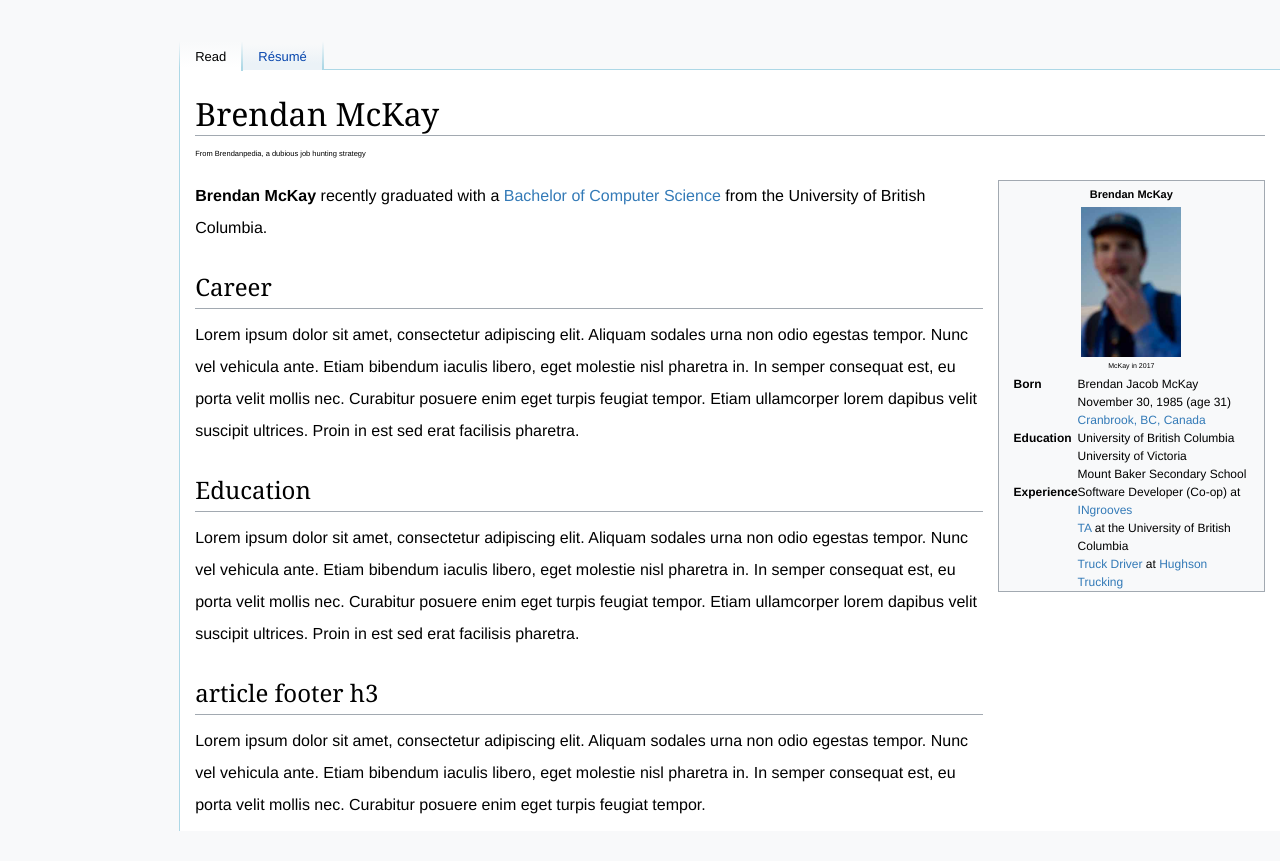
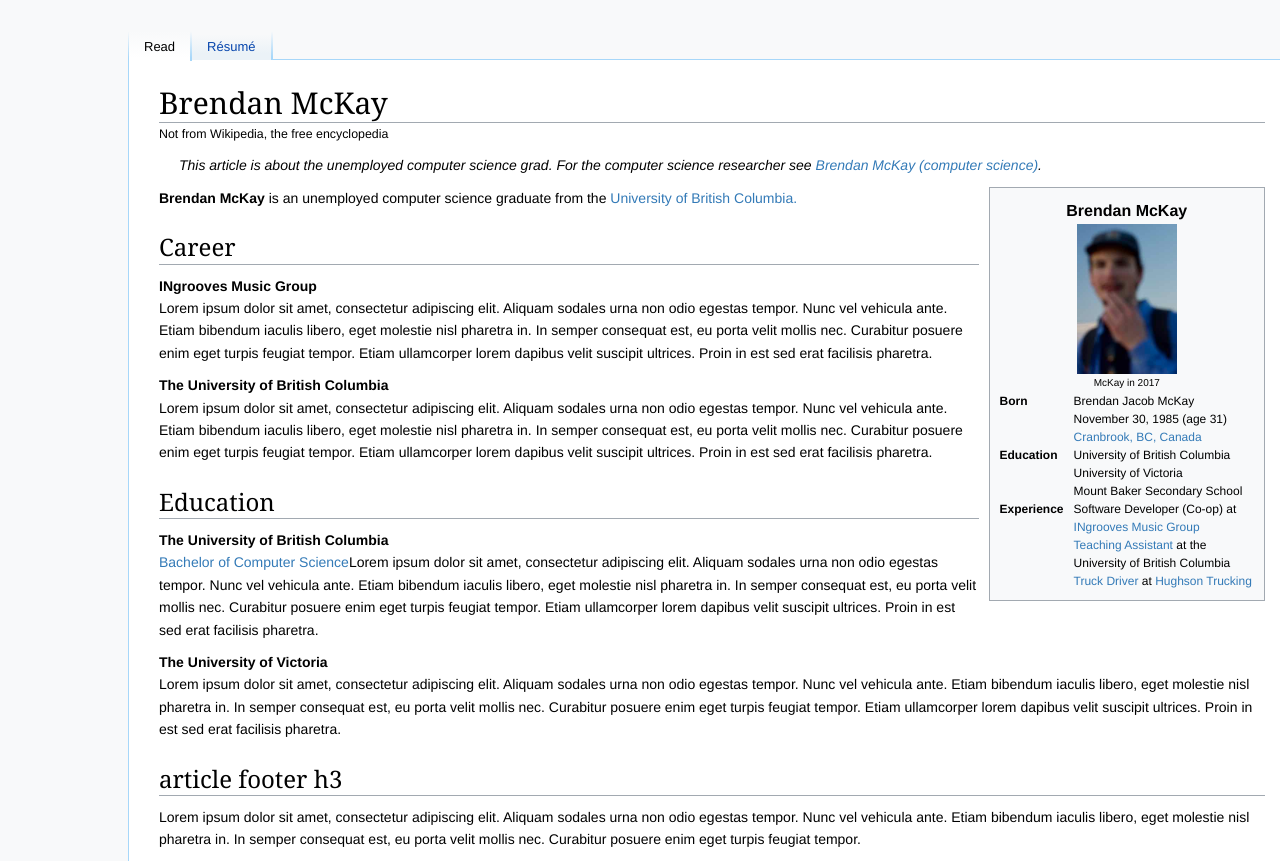
Before and after one commit to brjmc/brjmc.github.io, a plain HTML site: page index.html in a window 1280 px wide. Before the commit the page ends 831 px from the top, so only its background shows below. Drawn offline with nearby package versions, Linux system fonts and the light colour scheme.

Commit message:
finish layout, prepare for content

```diff
--- a/css/style.css
+++ b/css/style.css
@@ -1,30 +1,45 @@
 
 
-body{ font:16px/32px Helvetica, Helvetica Neue, Arial, sans-serif; background: #f8f9fa; color: #000000}
+body{
+	font:16px/32px Helvetica, Helvetica Neue, Arial, sans-serif;
+	background: #f8f9fa;
+	color: #000000;
+	line-height: 1.6;
+	}
 #container{
-	width: 86%;
+	width: 90%;
 	background: #fff;
 	padding: 0;
 }
 #header-container{
-	height: 70px;
-	border-bottom: 1px solid lightblue;
+	height: 60px;
+	border-bottom: 1px solid #a7d7f9;
 	background: #f8f9fa;
 	width: 100%;
 	margin: 0;
 	padding: 0;
 }
+
+#see-also{
+	margin-left:2rem;
+	font-size: 0.875em;
+}
+
 #main-container{
 	width: 100%;
 	display: table;
 	min-height: 700px;
-	border-left: 1px solid lightblue;
+	border-left: 1px solid #a7d7f9;
+}
+
+#main{
+	margin-left: 15px;
 }
 
 li{
-	background-image: -webkit-linear-gradient(bottom, lightblue 10%, #f8f9fa 90%);
-	background-image: -o-linear-gradient(bottom, lightblue 10%, #f8f9fa 90%);
-	background-image: linear-gradient(to top, lightblue 10%, #f8f9fa 90%);
+	background-image: -webkit-linear-gradient(bottom, #a7d7f9 10%, #f8f9fa 90%);
+	background-image: -o-linear-gradient(bottom, #a7d7f9 10%, #f8f9fa 90%);
+	background-image: linear-gradient(to top, #a7d7f9 10%, #f8f9fa 90%);
 	padding-bottom:0;
 	}
 li.read{
@@ -41,12 +56,20 @@ li.read{
 
 .nav-tabs{
 	padding-bottom: 0;
-	padding-top: 38px;
+	padding-top: 28px;
 	float:left;
 	border-bottom: 1px solid transparent;
 }
 .nav-tabs>li>a:hover{
 	text-decoration: underline;
+}
+
+.nav-tabs>li>a, .nav-tabs>li.active>a, .nav-tabs>li.active>a:focus, .nav-tabs>li.active>a:hover{
+	color: #000000;
+	text-decoration: none;
+	cursor: pointer;
+	height: 100%;
+	border: none;
 }
 
 .nav-tabs>li>a{
@@ -57,19 +80,19 @@ li.read{
 	background-image: -o-linear-gradient(bottom, #EBF2F7 20%, #f8f9fa 80%);
 	background-image: linear-gradient(to top, #EBF2F7 20%, #f8f9fa 80%);
 }
+a, a:hover{
+	color: #337ab7;
+}
+a:visited{
+	color: #0b0080;
+}
 
-.nav-tabs>li>a, .nav-tabs>li.active>a, .nav-tabs>li.active>a:focus, .nav-tabs>li.active>a:hover{
-
-	text-decoration: none;
-	cursor: pointer;
-	height: 100%;
-	border: none;
-}
 h1,h2,h3{
-	font: 24px/36px Georgia;
+	font-family: "Linux Libertine", Georgia, Times, serif;
 	padding-top:5px;
 	padding-bottom: 3px;
 	border-bottom: 1px solid #a2a9b1;
+	overflow: hidden;
 }
 h1{
 	font-size: 3rem;
@@ -83,38 +106,36 @@ h1{
 	top:0;
 	left:0;
 }
-h1,h2,h3{
-	font-family: "Linux Libertine", Georgia, Times, serif;
-}
 header h1#title{
-	font-size:3.2rem;
+	font-size:3rem;
 	margin-bottom:2px;
 }
-
 #title-sub{
-	font-size: .75rem;
+	font-size: 0.775em;
 }
 
-
-
-article h1{
-	font-size:2em;
-}
 #main>article{
-	padding-left:0;
+	position: relative;
+	font-size: 0.875em;
+	padding:0;
 	float:left;
 }
 
-#main>aside{
+#main>article>aside{
+	position: relative;
+	min-width: 271px;
 	border:1px #a2a9b1 solid;
 	background: #f8f9fa;
 	font-size: 1.2rem;
 	overflow: auto;
+	margin:0;
+	padding: 1rem;
 }
 
 aside th{
 	font-weight:bold;
 	text-align: left;
+	padding-right: 1rem;
 }
 aside td{
 	text-align: left;
@@ -123,7 +144,7 @@ aside td{
 .infobox-title{
 	padding: 4px;
 	text-align: center;
-	font-size: 1.1rem;
+	font-size: 1.6rem;
 	position: relative;
 }
 .headshot{
@@ -142,8 +163,6 @@ aside table{
 	width: 100%;
     background-color: #f8f9fa;
     padding: 0.2em;
-    float: right;
-    clear: right;
     line-height: 1.5em;
 }
 td,th {
@@ -153,5 +172,5 @@ td,th {
 
 td.subtitle{
 	text-align: center;
-	font-size: .7rem;
+	font-size: 1rem;
 }
--- a/index.html
+++ b/index.html
@@ -2,7 +2,7 @@
 <html lang="en">
 
 <head>
-    <title>Mr. Brendan McKay</title>
+	<title>Brendan McKay - Brendanpedia</title>
 	<meta charset="utf-8">
 	<meta name="viewport" content="width=device-width, initial-scale=1">
 	<link rel="stylesheet" href="https://maxcdn.bootstrapcdn.com/bootstrap/3.3.7/css/bootstrap.min.css">
@@ -10,6 +10,7 @@
 	<script src="https://ajax.googleapis.com/ajax/libs/jquery/3.1.1/jquery.min.js"></script>
 	<script src="https://maxcdn.bootstrapcdn.com/bootstrap/3.3.7/js/bootstrap.min.js"></script>
 	<script src="js/page.js" defer="true"></script>
+	<link rel="shortcut icon" href="favicon.ico?">
 </head>
 
 <body>
@@ -28,8 +29,16 @@
 					<div id="main" class="wrapper clearfix">
 						<header>
 							<h1 id="title">Brendan McKay</h1>
-                            <p id="title-sub">From Brendanpedia, a dubious job hunting strategy</p>
+							<p id="title-sub">Not from Wikipedia, the free encyclopedia</p>
+							<p id="see-also">
+								<i>This article is about the unemployed computer science grad. For the computer science researcher see
+									<a href="https://en.wikipedia.org/wiki/Brendan_McKay">Brendan McKay (computer science)</a>.
+								</i>
+							</p>
 						</header>
+
+
+						<article class="col-sm-12">
 							<aside id="infobox" class="col-sm-3">
 							<table>
 								<tbody>
@@ -67,8 +76,8 @@
 									<tr>
 										<th>Experience</th>
 										<td>
-                                            <span>Software Developer (Co-op) at <a href="">INgrooves</a></span><br>
-                                            <span><a href="https://en.wikipedia.org/wiki/Teaching_assistant#Undergraduate">TA</a> at the University of British Columbia</span><br>
+											<span>Software Developer (Co-op) at <a href="http://www.ingrooves.com/">INgrooves Music Group</a></span><br>
+											<span><a href="https://en.wikipedia.org/wiki/Teaching_assistant#Undergraduate">Teaching Assistant</a> at the University of British Columbia</span><br>
 											<span>
 									<a href="https://en.wikipedia.org/wiki/Truck_driver">Truck Driver</a>
 									at <a href="http://www.hughsontrucking.com/">Hughson Trucking<a>
@@ -80,30 +89,40 @@
 							</table>
 						</aside>
 
-                        <article class="col-sm-9">
-                            <p><b>Brendan McKay</b> recently graduated with a <a href="https://www.cs.ubc.ca/students/undergrad/programs/second-degree/what-bcs-ics">Bachelor of Computer Science</a>                                from the University of British Columbia.</p>
+							<p><b>Brendan McKay</b> is an unemployed computer science graduate from the
+								<a href="https://en.wikipedia.org/wiki/University_of_British_Columbia">University of British Columbia.</a>
+							</p>
 							<section>
-                                <h2>Career</h2>
-                                <p>Lorem ipsum dolor sit amet, consectetur adipiscing elit. Aliquam sodales urna non odio egestas
-                                    tempor. Nunc vel vehicula ante. Etiam bibendum iaculis libero, eget molestie nisl pharetra
-                                    in. In semper consequat est, eu porta velit mollis nec. Curabitur posuere enim eget turpis
-                                    feugiat tempor. Etiam ullamcorper lorem dapibus velit suscipit ultrices. Proin in est
-                                    sed erat facilisis pharetra.</p>
+								<h3>Career</h3>
+								<b>INgrooves Music Group</b><br>
+								<p>Lorem ipsum dolor sit amet, consectetur adipiscing elit. Aliquam sodales urna non odio egestas tempor. Nunc vel vehicula
+									ante. Etiam bibendum iaculis libero, eget molestie nisl pharetra in. In semper consequat est, eu porta velit mollis
+									nec. Curabitur posuere enim eget turpis feugiat tempor. Etiam ullamcorper lorem dapibus velit suscipit ultrices.
+									Proin in est sed erat facilisis pharetra.</p>
+								<b>The University of British Columbia</b><br>
+								<p>Lorem ipsum dolor sit amet, consectetur adipiscing elit. Aliquam sodales urna non odio egestas tempor. Nunc vel vehicula
+									ante. Etiam bibendum iaculis libero, eget molestie nisl pharetra in. In semper consequat est, eu porta velit mollis
+									nec. Curabitur posuere enim eget turpis feugiat tempor. Etiam ullamcorper lorem dapibus velit suscipit ultrices.
+									Proin in est sed erat facilisis pharetra.</p>
 							</section>
 							<section>
-                                <h2>Education</h2>
-                                <p>Lorem ipsum dolor sit amet, consectetur adipiscing elit. Aliquam sodales urna non odio egestas
-                                    tempor. Nunc vel vehicula ante. Etiam bibendum iaculis libero, eget molestie nisl pharetra
-                                    in. In semper consequat est, eu porta velit mollis nec. Curabitur posuere enim eget turpis
-                                    feugiat tempor. Etiam ullamcorper lorem dapibus velit suscipit ultrices. Proin in est
-                                    sed erat facilisis pharetra.</p>
+								<h3>Education</h3>
+								<b>The University of British Columbia</b><br>
+								<p><a href="https://www.cs.ubc.ca/students/undergrad/programs/second-degree/what-bcs-ics">Bachelor of Computer Science</a>Lorem ipsum dolor sit amet, consectetur adipiscing elit. Aliquam sodales urna non odio egestas tempor. Nunc vel vehicula
+									ante. Etiam bibendum iaculis libero, eget molestie nisl pharetra in. In semper consequat est, eu porta velit mollis
+									nec. Curabitur posuere enim eget turpis feugiat tempor. Etiam ullamcorper lorem dapibus velit suscipit ultrices.
+									Proin in est sed erat facilisis pharetra.</p>
+								<b>The University of Victoria</b><br>
+								<p>Lorem ipsum dolor sit amet, consectetur adipiscing elit. Aliquam sodales urna non odio egestas tempor. Nunc vel vehicula
+									ante. Etiam bibendum iaculis libero, eget molestie nisl pharetra in. In semper consequat est, eu porta velit mollis
+									nec. Curabitur posuere enim eget turpis feugiat tempor. Etiam ullamcorper lorem dapibus velit suscipit ultrices.
+									Proin in est sed erat facilisis pharetra.</p>
 							</section>
 							<footer>
 								<h3>article footer h3</h3>
-                                <p>Lorem ipsum dolor sit amet, consectetur adipiscing elit. Aliquam sodales urna non odio egestas
-                                    tempor. Nunc vel vehicula ante. Etiam bibendum iaculis libero, eget molestie nisl pharetra
-                                    in. In semper consequat est, eu porta velit mollis nec. Curabitur posuere enim eget turpis
-                                    feugiat tempor.</p>
+								<p>Lorem ipsum dolor sit amet, consectetur adipiscing elit. Aliquam sodales urna non odio egestas tempor. Nunc vel vehicula
+									ante. Etiam bibendum iaculis libero, eget molestie nisl pharetra in. In semper consequat est, eu porta velit mollis
+									nec. Curabitur posuere enim eget turpis feugiat tempor.</p>
 							</footer>
 						</article>
 
--- a/js/page.js
+++ b/js/page.js
@@ -1,10 +1,12 @@
 var resizeAside = function () {
     var aside = document.getElementById("infobox");
-    if (window.innerWidth < 768) {
+    if (window.innerWidth < 564) {
         aside.style.removeProperty('float');
+        aside.style.setProperty('margin-left', '-2rem');
     } else {
         aside.style.removeProperty('width');
         aside.style.setProperty('float', 'right');
+        aside.style.setProperty('margin-left', '1rem');
     }
 }
 window.onresize = resizeAside;
```
Also changed, not shown: favicon.ico. Lines whose indentation alone changed are shown as unchanged.
